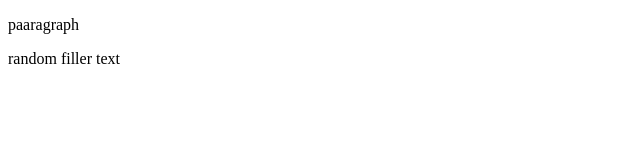
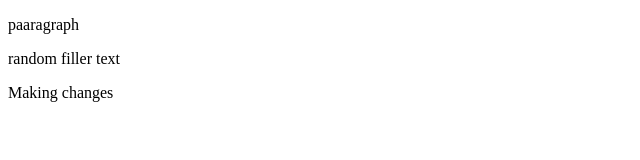
Before and after one commit to PntraNegra/dj-website, a website: page index.html in a window 1280 px wide. Shown: the whole page, without its empty margins (0-640 px from the left). Drawn offline with Linux system fonts and the light colour scheme.

Commit message:
second commit

```diff
--- a/index.html
+++ b/index.html
@@ -6,5 +6,6 @@
     <body>
         <p>paaragraph</p>
         <p>random filler text</p>
+        <p>Making changes</p>
     </body>
 </html>
```
